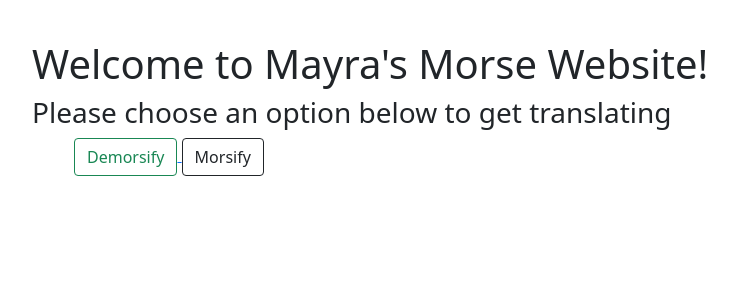
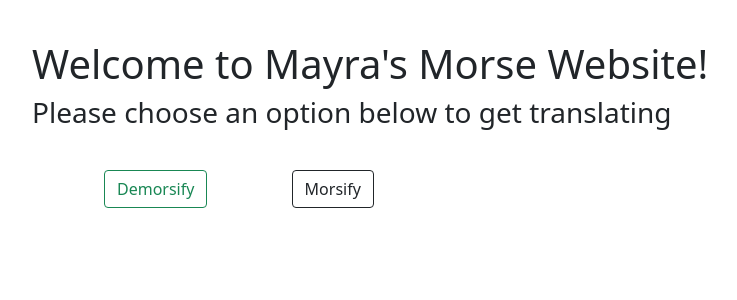
Before and after one commit to mayrapena1324/morse-code-portfolio-project, a Flask app: page / in a window 1280 px wide. Shown: the part 56-356 px from the top of the page, without its empty margins (8-745 px from the left). Run offline with Flask 2, Linux system fonts and the light colour scheme; some libraries are stand-ins or nearby versions.

Commit message:
fix padding for anchor tags

```diff
--- a/static/css/styles.css
+++ b/static/css/styles.css
@@ -1,4 +1,8 @@
 .forms {
     padding: 40px;
+}
 
+.translate-btn{
+    margin: 20px 20px;
+    text-decoration: none;
 }
--- a/templates/index.html
+++ b/templates/index.html
@@ -5,12 +5,12 @@
     <div>
         <h1>Welcome to Mayra's Morse Website!</h1>
         <h3>Please choose an option below to get translating</h3>
-        <div class="container">
-            <a href="{{url_for('to_english') }}">
-                <button type="button" class="btn btn-outline-success">Demorsify</button>
+        <div class="container-fluid translate-btn">
+            <a href="{{url_for('to_english') }}" class="translate-btn">
+                <button type="button" class="btn btn-outline-success translate-btn">Demorsify</button>
             </a>
-            <a href="{{url_for('morse_text') }}">
-                <button type="button" class="btn btn-outline-dark">Morsify</button>
+            <a href="{{url_for('morse_text') }}" class="translate-btn">
+                <button type="button" class="btn btn-outline-dark translate-btn">Morsify</button>
             </a>
         </div>
     </div>
```
